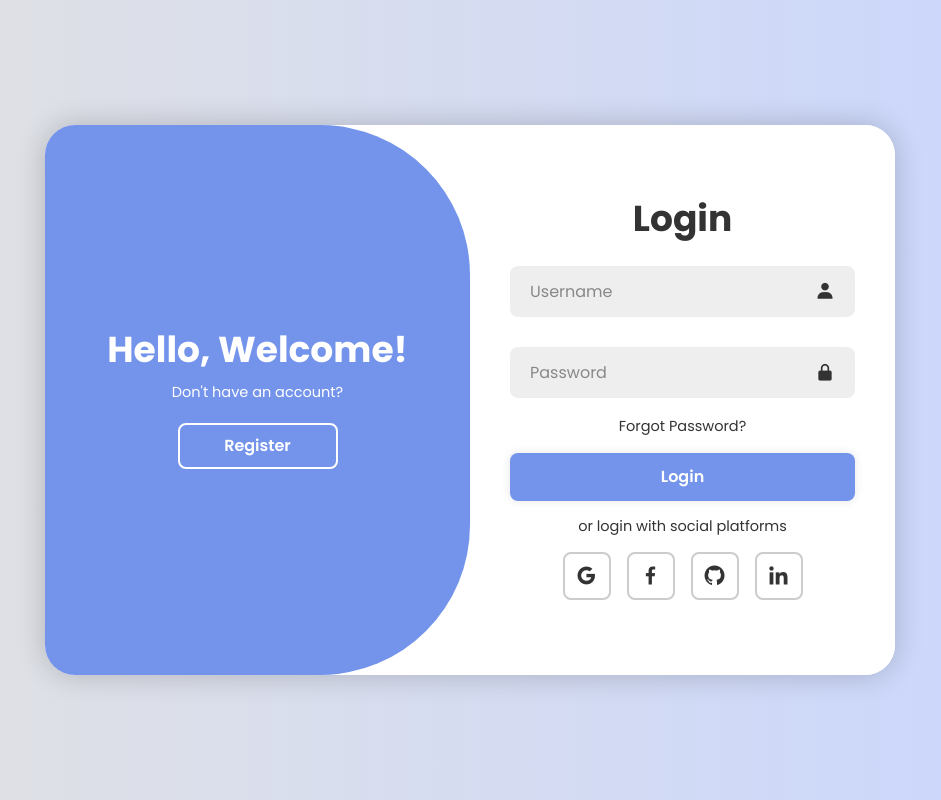
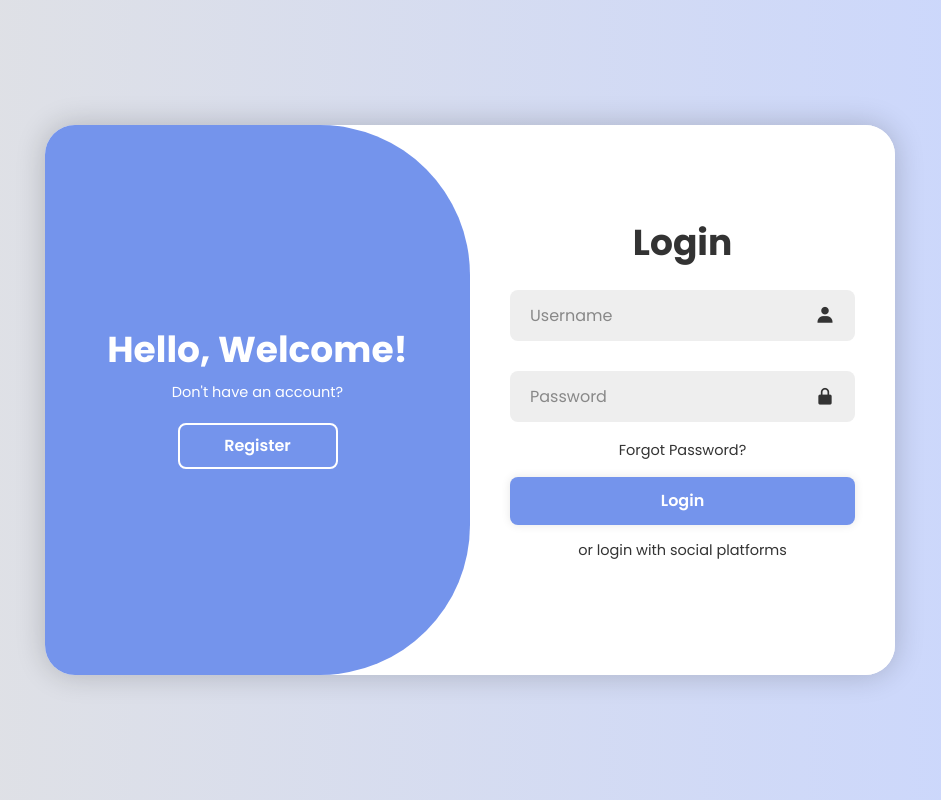
Before and after one commit to gamercross/databasework, a Flask app: page / in a window 1280 px wide. Shown: the whole page, without its empty margins (170-1111 px from the left). Run offline with Flask 3, Linux system fonts and the light colour scheme.

Commit message:
design: 메인 페이지 레이아웃 및 스타일 수정

```diff
--- a/rental/static/style.css
+++ b/rental/static/style.css
@@ -117,21 +117,6 @@ form {
   font-size: 16px;
   color: #fff;
   font-weight: 600;
-}
-
-.social-icons {
-  display: flex;
-  justify-content: center;
-}
-
-.social-icons a {
-  display: inline-flex;
-  padding: 10px;
-  border: 2px solid #ccc;
-  border-radius: 8px;
-  font-size: 24px;
-  color: #333;
-  margin: 0 8px;
 }
 
 .toggle-box {
--- a/rental/templates/index.html
+++ b/rental/templates/index.html
@@ -27,12 +27,6 @@
                     </div>
                     <button type="submit" class="btn">Login</button>
                     <p>or login with social platforms</p>
-                  <div class="social-icons">
-                      <a href="#"><i class='bx bxl-google' ></i></a>
-                      <a href="#"><i class='bx bxl-facebook' ></i></a>
-                      <a href="#"><i class='bx bxl-github' ></i></a>
-                      <a href="#"><i class='bx bxl-linkedin' ></i></a>
-                  </div>
                 </form>
             </div>
 
@@ -53,12 +47,6 @@
                     </div>
                     <button type="submit" class="btn">Register</button>
                     <p>or register with social platforms</p>
-                  <div class="social-icons">
-                      <a href="#"><i class='bx bxl-google' ></i></a>
-                      <a href="#"><i class='bx bxl-facebook' ></i></a>
-                      <a href="#"><i class='bx bxl-github' ></i></a>
-                      <a href="#"><i class='bx bxl-linkedin' ></i></a>
-                  </div>
                 </form>
             </div>
 
@@ -78,5 +66,6 @@
         </div>
 
         <script src="{{ url_for('static', filename='script.js') }}"></script>
+
     </body>
 </html>
```
Lines whose indentation alone changed are shown as unchanged.
